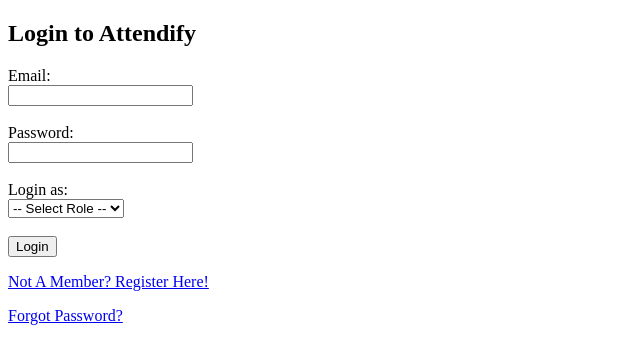
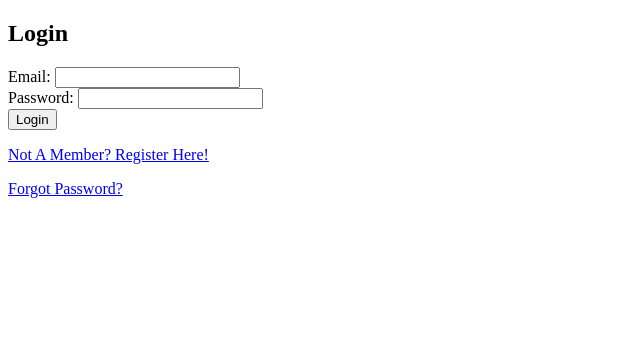
Before and after one commit to jhartne12/attendify, a PHP site: page /LogInPage.php in a window 1280 px wide. Shown: the top 364 px of the page, without its empty margins (0-640 px from the left). Run offline with PHP 8.4, Linux system fonts and the light colour scheme.

Commit message:
Fully FIxed LogIn

```diff
--- a/LogInPage.php
+++ b/LogInPage.php
@@ -8,64 +8,61 @@
 if ($_SERVER["REQUEST_METHOD"] == "POST") {
   $email = trim($_POST["email"]);
   $password = $_POST["password"];
-    $role = $_POST["role"];
 
-    $allowed_roles = ["attendee", "organizer", "admin"];
+  $sql = "
+    SELECT email, password, 'attendee' AS role FROM attendee WHERE email = ?
+    UNION
+    SELECT email, password, 'organizer' AS role FROM organizer WHERE email = ?
+    UNION
+    SELECT email, password, 'admin' AS role FROM admin WHERE email = ?
+  ";
 
-    if (!in_array($role, $allowed_roles)) {
-        die("Invalid role selected.");
-    }
-
-    $stmt = $conn->prepare("SELECT * FROM $role WHERE email = ?");
-    $stmt->bind_param("s", $email);
+  $stmt = $conn->prepare($sql);
+  $stmt->bind_param("sss", $email, $email, $email);
   $stmt->execute();
   $result = $stmt->get_result();
 
-    if ($result && $result->num_rows === 1) {
+  if ($result->num_rows === 1) {
     $row = $result->fetch_assoc();
 
     if (password_verify($password, $row["password"])) {
-            $_SESSION["username"] = $row["email"];  // Matches your welcome pages
-            $_SESSION["role"] = $role;
+      $_SESSION["email"] = $row["email"];
+      $_SESSION["role"] = $row["role"];
 
-            header("Location: welcome_" . $role . ".php");
+      switch ($row["role"]) {
+        case "admin":
+          header("Location: welcome_admin.php");
+          break;
+        case "organizer":
+          header("Location: welcome_organizer.php");
+          break;
+        case "attendee":
+          header("Location: welcome_attendee.php");
+          break;
+      }
       exit();
     } else {
-            echo "Invalid email or password.";
+      echo "Invalid email or password!";
     }
   } else {
-        echo "No user found for selected role.";
+    echo "Invalid email or password!";
   }
-
-    closeDB();
 }
 ?>
 
 <!DOCTYPE html>
 <html>
 <head>
-  <title>Login - Attendify</title>
+  <title>Login</title>
 </head>
 <body>
-  <h2>Login to Attendify</h2>
+  <h2>Login</h2>
   <form method="post" action="">
-    <label>Email:</label><br>
-    <input type="email" name="email" required><br><br>
-
-    <label>Password:</label><br>
-    <input type="password" name="password" required><br><br>
-
-    <label>Login as:</label><br>
-    <select name="role" required>
-      <option value="">-- Select Role --</option>
-      <option value="attendee">Attendee</option>
-      <option value="organizer">Organizer</option>
-      <option value="admin">Admin</option>
-    </select><br><br>
-
+    Email: <input type="text" name="email" required><br>
+    Password: <input type="password" name="password" required><br>
     <input type="submit" value="Login">
   </form>
-  <p><a href="registration.php ">Not A Member? Register Here!</a></p>
+  <p><a href="registration.php">Not A Member? Register Here!</a></p>
   <p><a href="forgotPassword.php">Forgot Password?</a></p>
 </body>
 </html>
--- a/registration_action.php
+++ b/registration_action.php
@@ -40,7 +40,11 @@
 }
 
 // checks if username is duplicate
-$sql_check_uname = "SELECT * FROM attendee WHERE username = '$uname' UNION SELECT * FROM organizer WHERE username = '$uname'";
+$sql_check_uname = "
+  SELECT username FROM attendee WHERE username = '$uname'
+  UNION
+  SELECT username FROM organizer WHERE username = '$uname'";
+
 $result_uname = queryDB($sql_check_uname);
 if ($result_uname->num_rows > 0) {
     echo "Username already exists. Please choose a different username!";
```
Lines whose indentation alone changed are shown as unchanged.
